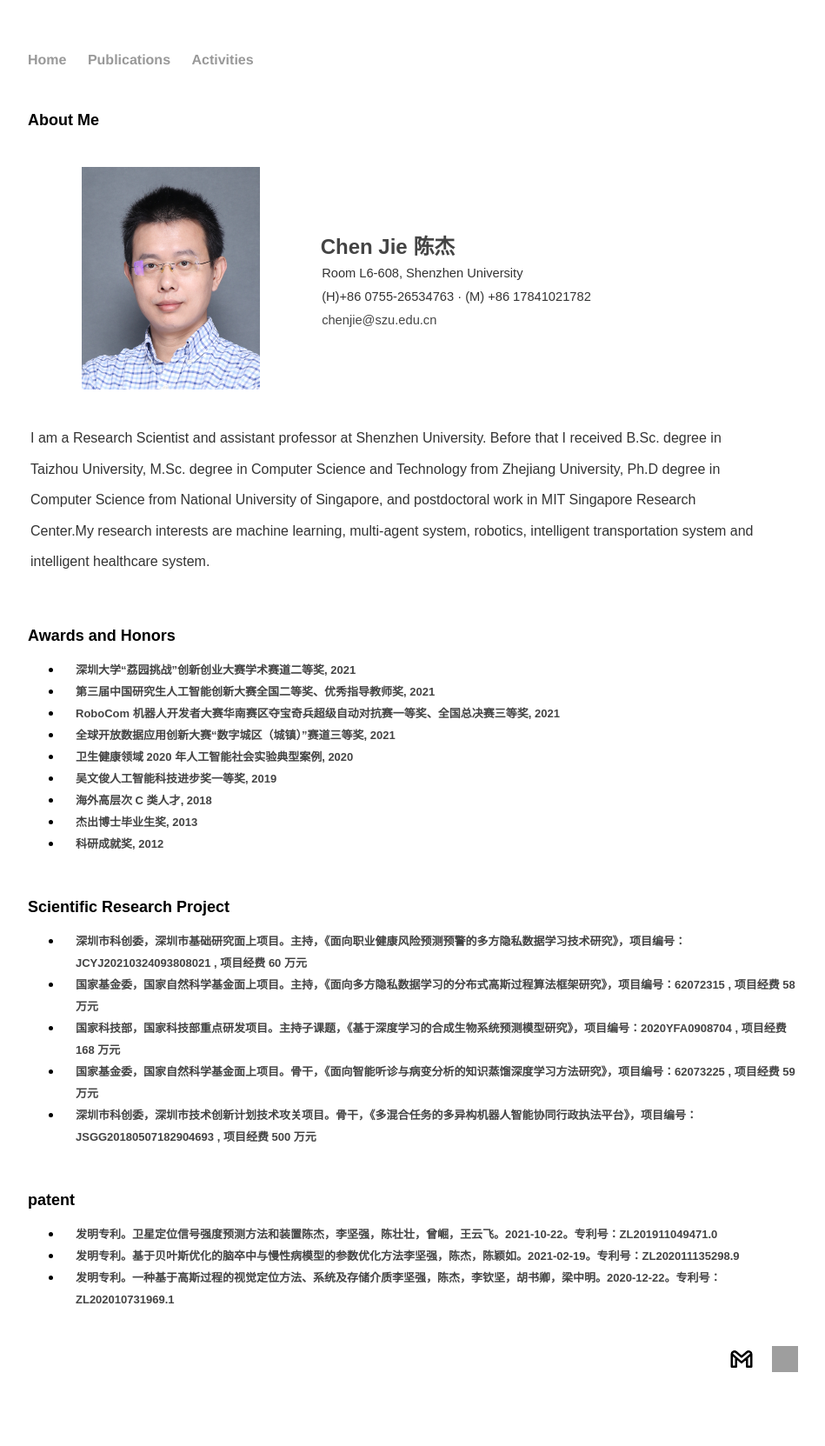
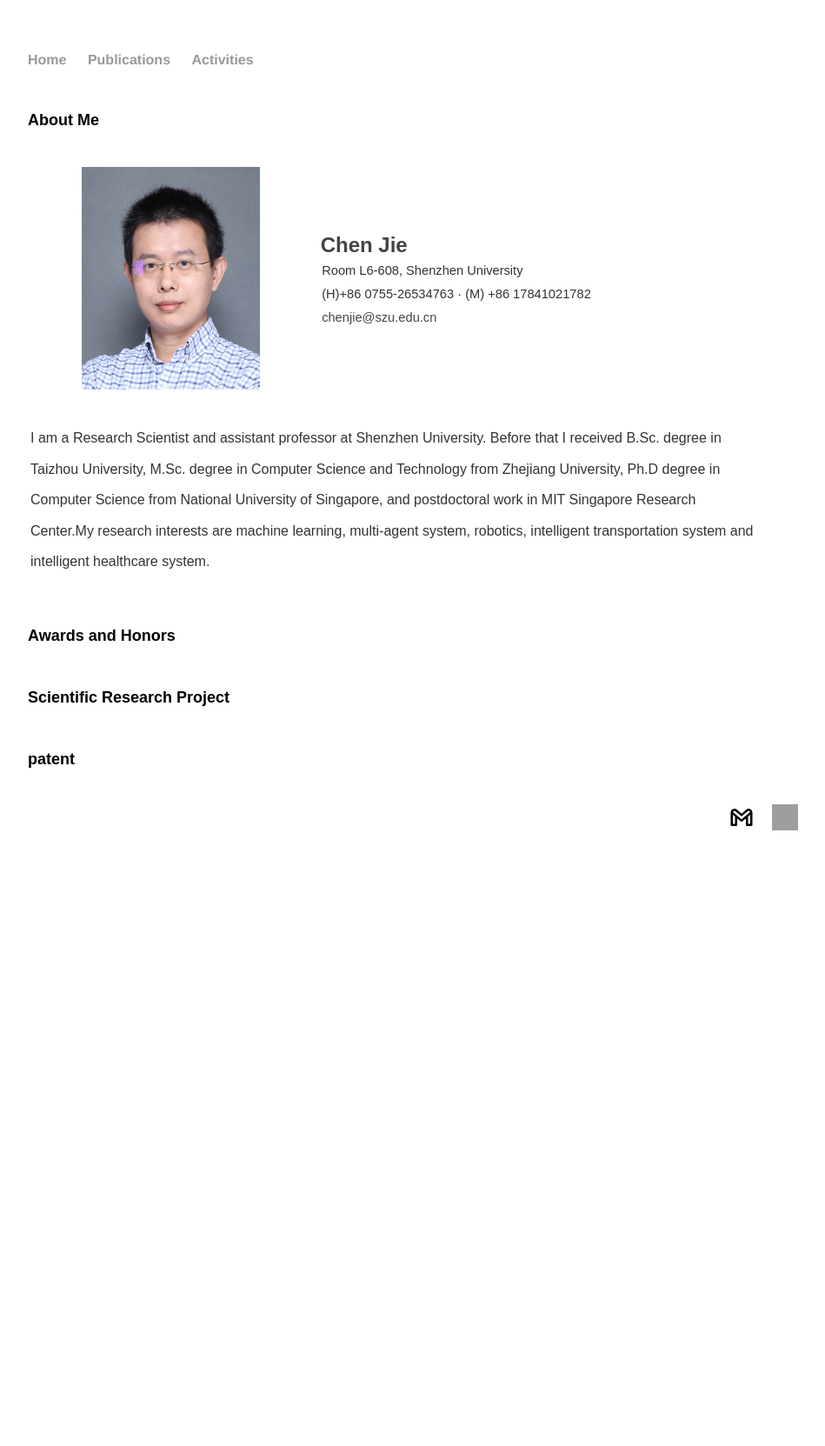
Before and after one commit to arikcj/arikcj.github.io, a Jekyll site: the page built from index.html, in a window 1280 px wide. Shown: the whole page at 87% size, without its empty margins (160-1109 px from the left). Built offline with Jekyll 4.4.1, drawn with Linux system fonts in a browser that asks for light colours; after the commit the page ends 1040 px from its top, so only the background shows below that; grey boxes are pictures that could not be loaded.

Commit message:
Update index.html

```diff
--- a/index.html
+++ b/index.html
@@ -19,7 +19,7 @@ title: CHEN JIE'S WEBSITE
 					<p align="center"><font face="Arial"><img style="max-height: 256px;" border="0" src="static/people.jpg"></font></p>
 				</td>
 				<td>
-					<font style="color: #444;" face="Arial" size="5"><b>&nbsp;Chen Jie <span lang="zh-cn">陈杰</span></b></font>
+					<font style="color: #444;" face="Arial" size="5"><b>&nbsp;Chen Jie</b></font>
 					<p style="margin: 0;"><font face="Arial" style="font-size: 11pt;">&nbsp; Room L6-608, Shenzhen University</font></p>
                     <p style="margin: 0;"><font face="Arial" style="font-size: 11pt;">&nbsp; (H)+86 0755-26534763 · (M) +86 17841021782</font></p>
                     <p style="margin: 0;"><font face="Arial" style="font-size: 11pt;color: #444;">&nbsp; chenjie@szu.edu.cn</font></p>
@@ -47,7 +47,7 @@ title: CHEN JIE'S WEBSITE
 <!--荣誉-->
     <p><b><font face="Arial" size="4">Awards and Honors</font></b></p>
     <ul class="Awards">
-		<li>
+		<!-- <li>
 			<p style="line-height: 150%; margin-left: 15px; margin-top: 0pt; margin-bottom: 0pt;"><b><font color="#444444" face="Arial" size="2"><font color="#444444" face="Arial" size="2"><b><font color="#444444" face="Arial">深圳大学“荔园挑战”创新创业大赛学术赛道二等奖</font></b></font>, 2021</font></b></p>
 		</li>
         <li>
@@ -73,7 +73,7 @@ title: CHEN JIE'S WEBSITE
 		</li>
         <li>
 			<p style="line-height: 150%; margin-left: 15px; margin-top: 0pt; margin-bottom: 0pt;"><b><font color="#444444" face="Arial" size="2"><font color="#444444" face="Arial" size="2"><b><font color="#444444" face="Arial">科研成就奖</font></b></font>, 2012</font></b></p>
-		</li>
+		</li> -->
 
 	</ul>
 
@@ -81,7 +81,7 @@ title: CHEN JIE'S WEBSITE
 
      <p><b><font face="Arial" size="4">Scientific Research Project</font></b></p>
      <ul>
-		<li>
+		<!-- <li>
 			<p style="line-height: 150%; margin-left: 15px; margin-top: 0pt; margin-bottom: 0pt;"><b><font color="#444444" face="Arial" size="2"><font color="#444444" face="Arial" size="2"><b><font color="#444444" face="Arial">深圳市科创委，深圳市基础研究面上项目。主持，《面向职业健康风险预测预警的多方隐私数据学习技术研究》，项目编号：JCYJ20210324093808021
 </font></b></font>, 项目经费 60 万元</font></b></p>
 		</li>
@@ -104,7 +104,7 @@ title: CHEN JIE'S WEBSITE
          <li>
 			<p style="line-height: 150%; margin-left: 15px; margin-top: 0pt; margin-bottom: 0pt;"><b><font color="#444444" face="Arial" size="2"><font color="#444444" face="Arial" size="2"><b><font color="#444444" face="Arial">深圳市科创委，深圳市技术创新计划技术攻关项目。骨干，《多混合任务的多异构机器人智能协同行政执法平台》，项目编号：JSGG20180507182904693
 </font></b></font>, 项目经费 500 万元</font></b></p>
-		</li>
+		</li> -->
 
 	</ul>
 
@@ -112,7 +112,7 @@ title: CHEN JIE'S WEBSITE
 
     <p><b><font face="Arial" size="4">patent</font></b></p>
     <ul>
-		<li>
+		<!-- <li>
             <p style="line-height: 150%; margin-left: 15px; margin-top: 0pt; margin-bottom: 0pt;"><b><font color="#444444" face="Arial" size="2"><font color="#444444" face="Arial" size="2"><b><font color="#444444" face="Arial">发明专利。<b>卫星定位信号强度预测方法和装置</b>陈杰，李坚强，陈壮壮，曾崛，王云飞。2021-10-22。专利号：ZL201911049471.0 </font></b></font></font></b></p>
 		</li>
 
@@ -122,7 +122,7 @@ title: CHEN JIE'S WEBSITE
 
         <li>
             <p style="line-height: 150%; margin-left: 15px; margin-top: 0pt; margin-bottom: 0pt;"><b><font color="#444444" face="Arial" size="2"><font color="#444444" face="Arial" size="2"><b><font color="#444444" face="Arial">发明专利。<b>一种基于高斯过程的视觉定位方法、系统及存储介质</b>李坚强，陈杰，李钦坚，胡书卿，梁中明。2020-12-22。专利号：ZL202010731969.1 </font></b></font></font></b></p>
-		</li>
+		</li> -->
 
 	</ul>
 
```
